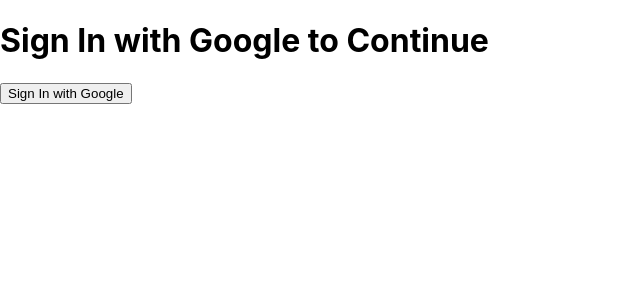
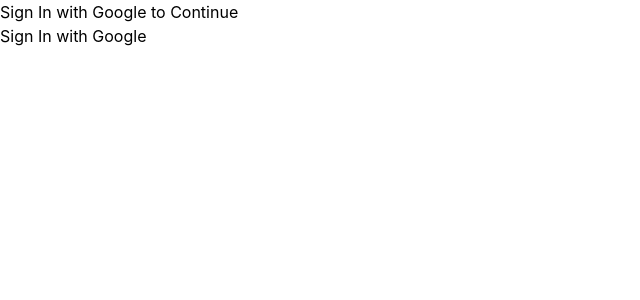
Before and after one commit to balibpt/React-ChatApp, a React (Create React App) app: page / in a window 1280 px wide. Shown: the top 300 px of the page, without its empty margins (0-640 px from the left). Built offline with nearby package versions, Linux system fonts and the light colour scheme.

Commit message:
installed tailwind css

```diff
--- a/package.json
+++ b/package.json
@@ -36,5 +36,8 @@
       "last 1 firefox version",
       "last 1 safari version"
     ]
+  },
+  "devDependencies": {
+    "tailwindcss": "^3.3.1"
   }
 }
--- a/src/index.css
+++ b/src/index.css
@@ -11,3 +11,7 @@
   font-family: source-code-pro, Menlo, Monaco, Consolas, 'Courier New',
     monospace;
 }
+
+@tailwind base;
+@tailwind components;
+@tailwind utilities;
--- /dev/null
+++ b/tailwind.config.js
@@ -0,0 +1,8 @@
+/** @type {import('tailwindcss').Config} */
+module.exports = {
+  content: ["./src/**/*.{js,jsx,ts,tsx}"],
+  theme: {
+    extend: {},
+  },
+  plugins: [],
+};
```
Also changed, not shown: 1 other file (tests, documents, lock files or other folders).
